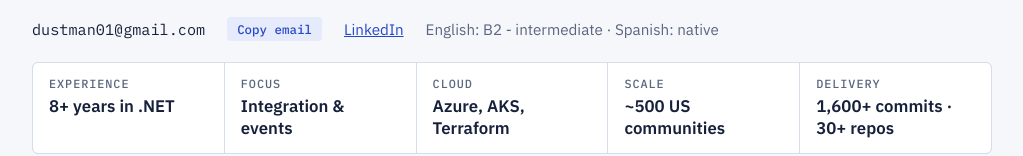
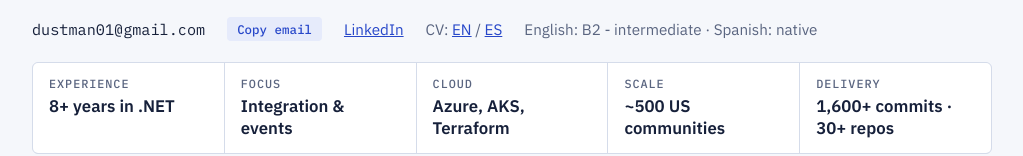
Before and after one commit to Dustman001/dustman001.github.io, a plain HTML site: page index.html in a window 1280 px wide. Shown: the part 285-441 px from the top of the page, without its empty margins (128-1151 px from the left). Drawn offline with nearby package versions, Linux system fonts and the light colour scheme.

Commit message:
Link the English and Spanish CVs in the header
Co-Authored-By: Claude Opus 5.5 <noreply@anthropic.com>
Claude-Session: https://claude.ai/code/session_01WcT2eYpDvvtDsuTiF4f18o

```diff
--- a/index.html
+++ b/index.html
@@ -136,6 +136,7 @@ footer{border-top:1px solid var(--line);padding-top:20px;display:flex;flex-direc
     <span class="email" id="email">dustman01@gmail.com</span>
     <button class="copy" id="copy-email" type="button">Copy email</button>
     <a href="https://www.linkedin.com/in/ivan-amado-padron-perez-39474574" target="_blank" rel="noopener">LinkedIn</a>
+    <span>CV: <a href="https://github.com/Dustman001/Dustman001/blob/main/EN.pdf" target="_blank" rel="noopener" hreflang="en" aria-label="CV in English (PDF)">EN</a> / <a href="https://github.com/Dustman001/Dustman001/blob/main/ES.pdf" target="_blank" rel="noopener" hreflang="es" aria-label="CV in Spanish (PDF)">ES</a></span>
     <span>English: B2 - intermediate · Spanish: native</span>
   </div>
   <div class="facts">
```
